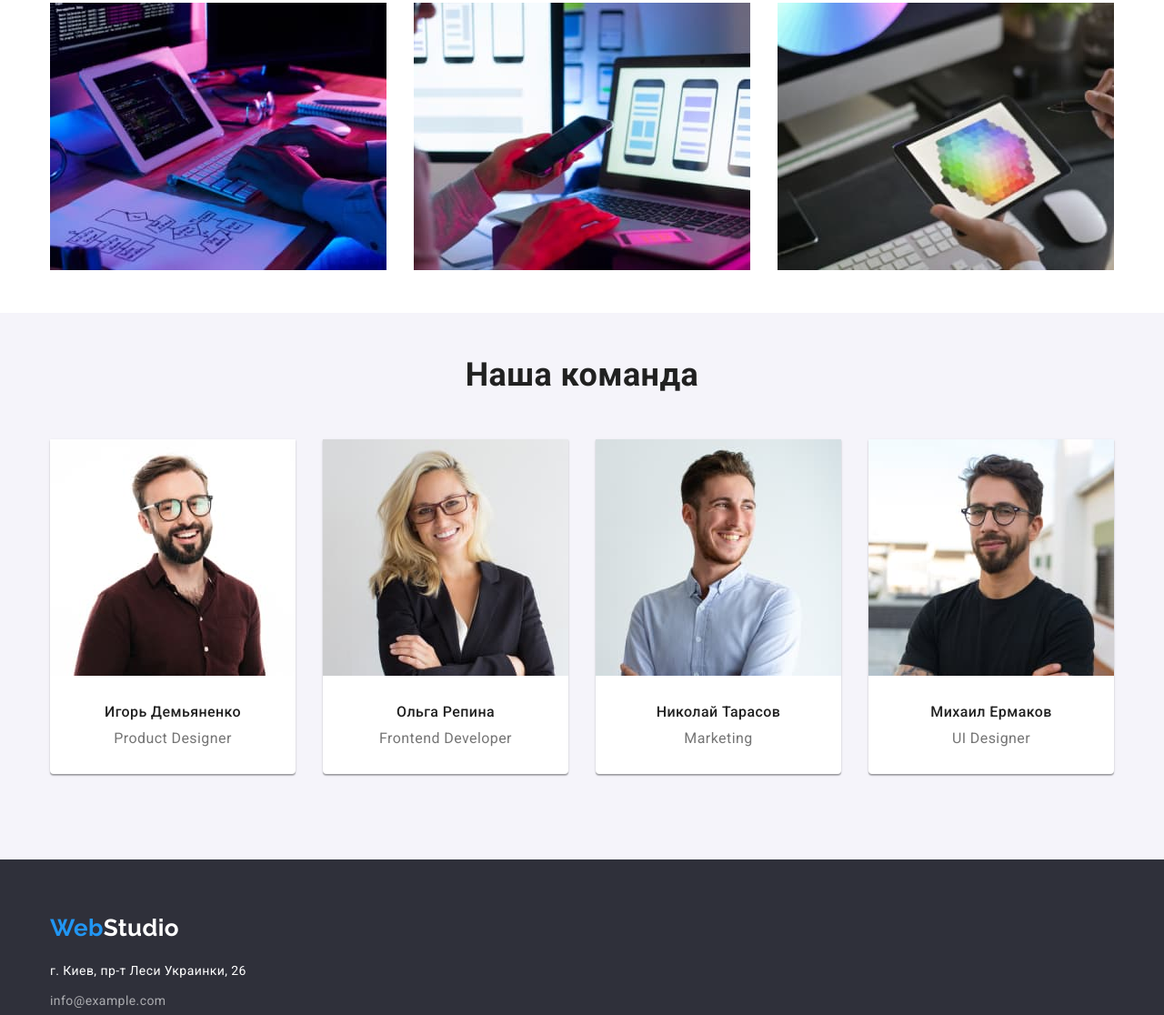
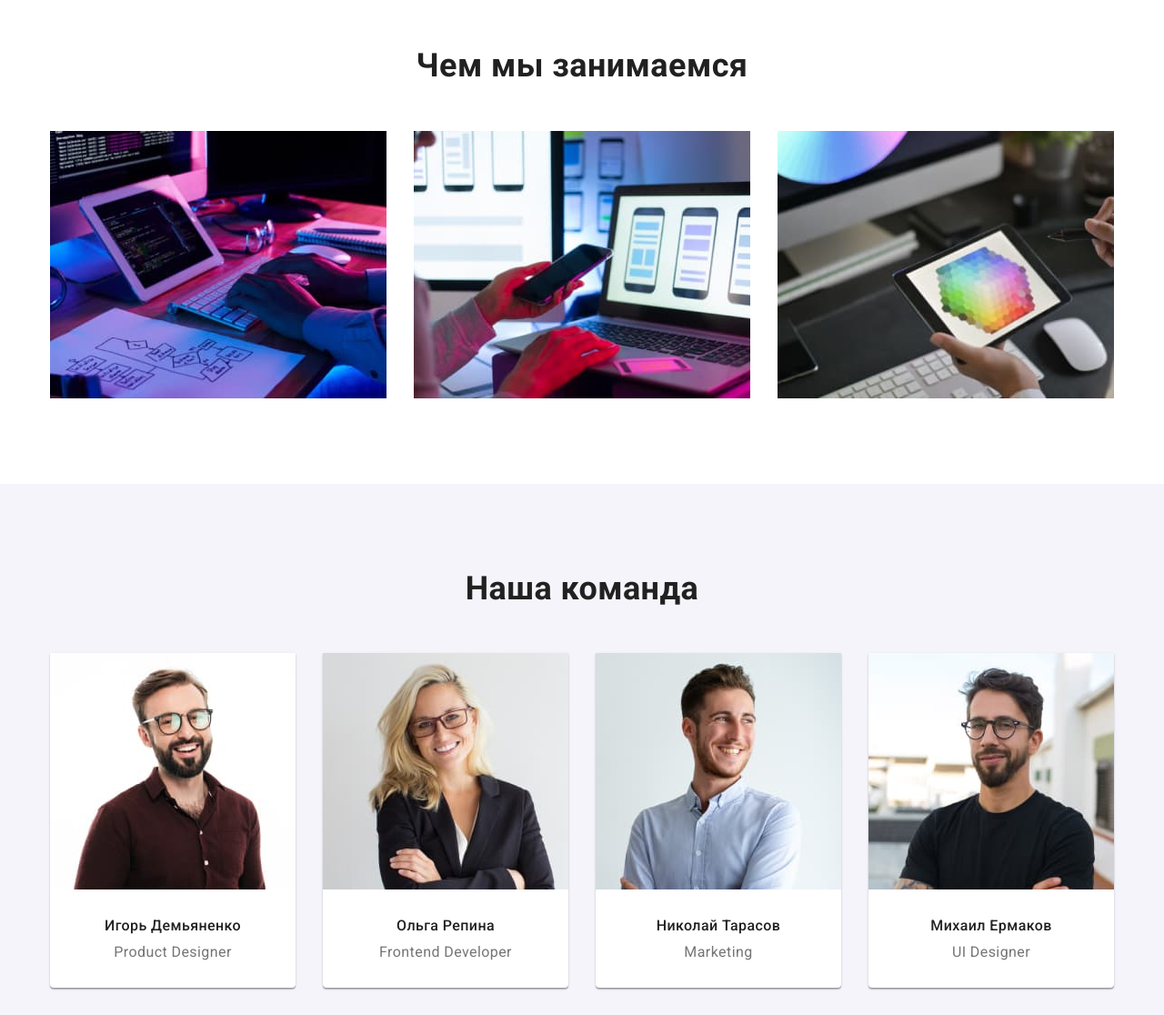
Before and after one commit to NataliiaMax/goit-markup-hw-03, a plain HTML site: page index.html in a window 1280 px wide. Shown: the part 1014-2130 px from the top of the page at 91% size. Drawn offline with nearby package versions, Linux system fonts and the light colour scheme.

Commit message:
Update styles.css

```diff
--- a/css/styles.css
+++ b/css/styles.css
@@ -67,15 +67,7 @@ address {
 
 /* Header */
 .section {
-  padding-top: 47px;
-  padding-bottom: 47px;
-}
-
-.section:first-child {
   padding-top: 94px;
-}
-
-.section:last-child {
   padding-bottom: 94px;
 }
 
```
